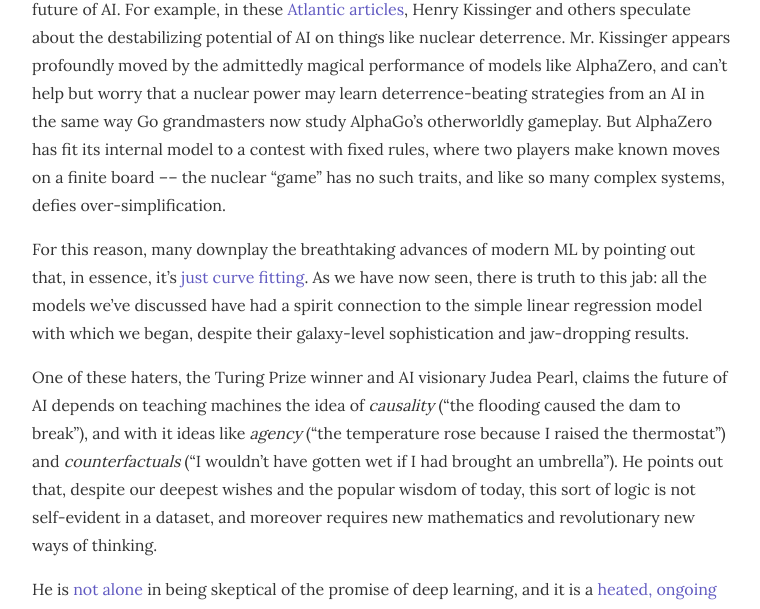
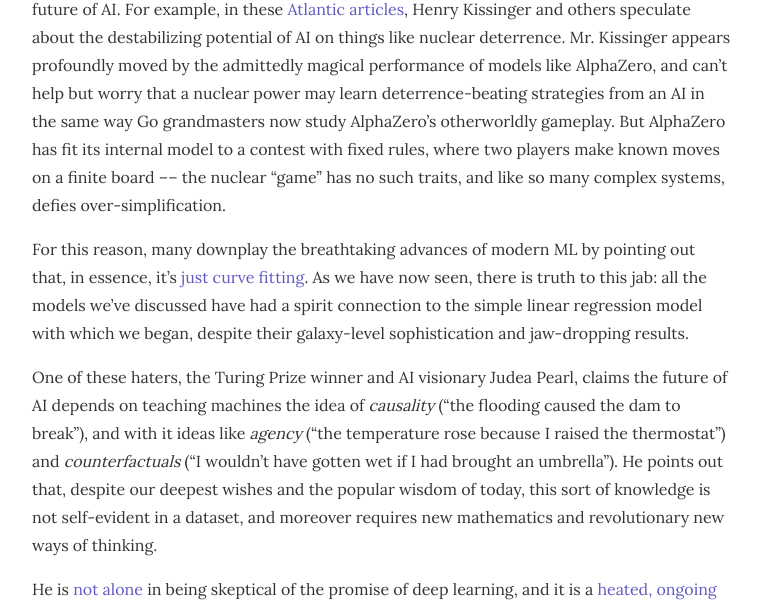
Before and after one commit to stmorse/stmorse.github.io, a Jekyll site: the page built from _posts/2020-04-06-ai-6.md, in a window 1280 px wide and 1400 px high, scrolled down 2277 px. Shown: the part 261-870 px from the top of the window, without its empty margins (258-1018 px from the left). Built offline with Jekyll 4.4.1, drawn with Linux system fonts in a browser that asks for light colours; nearby versions of some CDN libraries; some of the changed text lies outside the part shown.

Commit message:
fixamatize

```diff
--- a/_posts/2020-04-06-ai-6.md
+++ b/_posts/2020-04-06-ai-6.md
@@ -47,11 +47,11 @@
 
 ## What do the haters say
 
-After reading this series, you should have a more tempered (but still excited!) outlook on the future of AI.  For example, in these [Atlantic](https://www.theatlantic.com/magazine/archive/2018/06/henry-kissinger-ai-could-mean-the-end-of-human-history/559124/)  [articles](https://www.theatlantic.com/magazine/archive/2019/08/henry-kissinger-the-metamorphosis-ai/592771/), Henry Kissinger and others speculate about the destabilizing potential of AI on things like nuclear deterrence.  Mr. Kissinger appears profoundly moved by the admittedly magical performance of models like AlphaZero, and can't help but worry that a nuclear power may learn deterrence-beating strategies from an AI in the same way Go grandmasters now study AlphaGo’s otherworldly gameplay.  But AlphaZero has fit its internal model to a contest with fixed rules, where two players make known moves on a finite board –– the nuclear “game” has no such traits, and like so many complex systems, defies over-simplification.
+After reading this series, you should have a more tempered (but still excited!) outlook on the future of AI.  For example, in these [Atlantic](https://www.theatlantic.com/magazine/archive/2018/06/henry-kissinger-ai-could-mean-the-end-of-human-history/559124/)  [articles](https://www.theatlantic.com/magazine/archive/2019/08/henry-kissinger-the-metamorphosis-ai/592771/), Henry Kissinger and others speculate about the destabilizing potential of AI on things like nuclear deterrence.  Mr. Kissinger appears profoundly moved by the admittedly magical performance of models like AlphaZero, and can't help but worry that a nuclear power may learn deterrence-beating strategies from an AI in the same way Go grandmasters now study AlphaZero’s otherworldly gameplay.  But AlphaZero has fit its internal model to a contest with fixed rules, where two players make known moves on a finite board –– the nuclear “game” has no such traits, and like so many complex systems, defies over-simplification.
 
 For this reason, many downplay the breathtaking advances of modern ML by pointing out that, in essence, it's [just curve fitting](https://www.quantamagazine.org/to-build-truly-intelligent-machines-teach-them-cause-and-effect-20180515/).  As we have now seen, there is truth to this jab: all the models we've discussed have had a spirit connection to the simple linear regression model with which we began, despite their galaxy-level sophistication and jaw-dropping results.
 
-One of these haters, the Turing Prize winner and AI visionary Judea Pearl, claims the future of AI depends on teaching machines the idea of *causality* ("the flooding caused the dam to break"), and with it ideas like *agency* ("the temperature rose because I raised the thermostat") and *counterfactuals* ("I wouldn't have gotten wet if I had brought an umbrella").  He points out that, despite our deepest wishes and the popular wisdom of today, this sort of logic is not self-evident in a dataset, and moreover requires new mathematics and revolutionary new ways of thinking.
+One of these haters, the Turing Prize winner and AI visionary Judea Pearl, claims the future of AI depends on teaching machines the idea of *causality* ("the flooding caused the dam to break"), and with it ideas like *agency* ("the temperature rose because I raised the thermostat") and *counterfactuals* ("I wouldn't have gotten wet if I had brought an umbrella").  He points out that, despite our deepest wishes and the popular wisdom of today, this sort of knowledge is not self-evident in a dataset, and moreover requires new mathematics and revolutionary new ways of thinking.
 
 He is [not alone](https://arxiv.org/abs/1801.00631) in being skeptical of the promise of deep learning, and it is a [heated, ongoing debate](https://thenextweb.com/artificial-intelligence/2018/11/29/world-renowned-ai-experts-duke-it-out-on-twitter/).  The counterpoint is simple enough: it now seems more likely than not that, when we do achieve AGI, it will contain a deep neural network.
 
@@ -65,7 +65,7 @@
 
 - My intent for writing this series was to bridge the divide between the high-level commentary on AI you see in the news, and the deeply technical AI research going on in the field.  I hope I found the right middle ground, and I hope that you now feel like a more intelligent consumer of (and participant in) the ongoing discussion about AI.
 
-- Now that I've whet your palette, you may be wondering how to go deeper into the technical details of AI, specifically ML.  I have a few suggestions.  ML is equal parts math and computer science, so you should get your hands dirty in both as often as possible.  To build programming and data science chops, I recommend finding a data-oriented topic that fascinates you (perhaps sports, or social networks, or finance) and find data in that topic, for example on a site like [Kaggle](http://kaggle.com/) that not only hosts the datasets, but has community-contributed code sandboxes.  Building math chops is a little harder, and is going to require subjects like probability, multivariable calculus, and linear algebra.  But don't stress --- this can, quite frankly, come second to a tinkerer's appreciation of and knack with data and models.  Once your hobby project has the hooks in, I recommend texts or courses that teach the math and code together, like the excellent [*Introduction to Statistical Learning*](http://faculty.marshall.usc.edu/gareth-james/ISL/) by the authors of the more advanced *Elements of Statistical Learning* (which is now canon).
+- Now that I've whet your palette, you may be wondering how to go deeper into the technical details of AI, specifically ML.  I have a few suggestions.  ML is equal parts math and computer science, so you should get your hands dirty in both as often as possible.  To build programming and data science chops, I recommend finding a data-oriented topic that fascinates you (perhaps sports, or social networks, or finance) and find data in that topic, for example on a site like [Kaggle](http://kaggle.com/) that not only hosts the datasets, but has community-contributed code sandboxes.  Building math chops is a little harder, and is going to require subjects like probability, multivariable calculus, and linear algebra.  But don't stress --- this can, quite frankly, come second to a tinkerer's appreciation of and knack with data and models.  Once your hobby project has the hooks in, I recommend texts or courses that teach the math and code together, like the excellent [*Introduction to Statistical Learning*](http://faculty.marshall.usc.edu/gareth-james/ISL/) by the authors of the more advanced canon, *Elements of Statistical Learning*.
 
 Lastly, I hope you've learned something from this series, I certainly enjoyed writing it, and thank you for reading.
 
```
